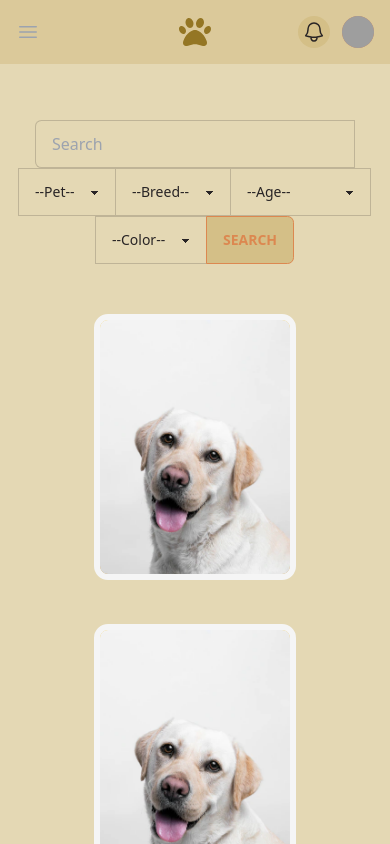
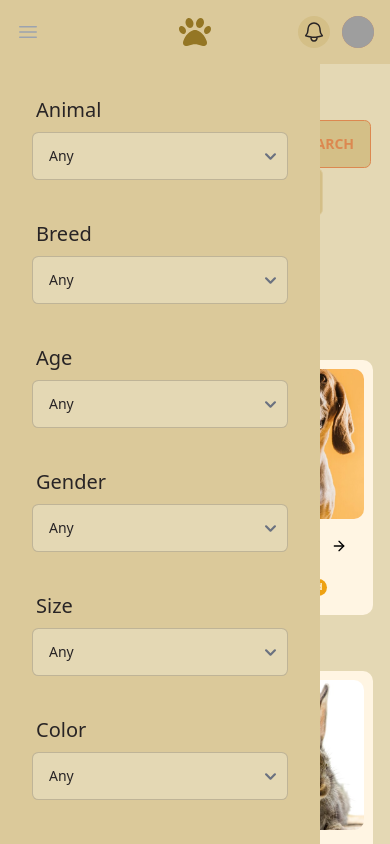
Before and after one commit to AhmedHosny2/Adoption, a React (Create React App) app in the folder client/: page /search in a window 390 px wide. Shown: the top 844 px of the page. Built offline with nearby package versions, Linux system fonts and the light colour scheme; grey boxes are pictures that could not be loaded.

Commit message:
finished search and browse page
added sidebar
and cards

```diff
--- a/client/package.json
+++ b/client/package.json
@@ -3,13 +3,19 @@
 	"version": "0.1.0",
 	"private": true,
 	"dependencies": {
+		"@emotion/react": "^11.11.1",
+		"@emotion/styled": "^11.11.0",
 		"@headlessui/react": "^1.7.17",
 		"@heroicons/react": "^2.0.18",
 		"@testing-library/jest-dom": "^5.17.0",
 		"@testing-library/react": "^13.4.0",
 		"@testing-library/user-event": "^13.5.0",
+		"@trendmicro/react-sidenav": "^0.5.0",
+		"flowbite": "^1.8.1",
+		"flowbite-react": "^0.6.4",
 		"framer-motion": "^10.16.4",
 		"react": "^18.2.0",
+		"react-burger-menu": "^3.0.9",
 		"react-dom": "^18.2.0",
 		"react-router-dom": "^6.17.0",
 		"react-scripts": "5.0.1",
--- /dev/null
+++ b/client/src/components/card4/card4.css
@@ -0,0 +1,137 @@
+.article-wrapper {
+	width: 300px;
+	-webkit-transition: 0.15s all ease-in-out;
+	transition: 0.15s all ease-in-out;
+	border-radius: 10px;
+	padding: 5px;
+	border: 4px solid transparent;
+	cursor: pointer;
+	background-color: rgb(255, 245, 227);
+}
+
+.article-wrapper:hover {
+	-webkit-box-shadow: 10px 10px 0 #4e84ff, 20px 20px 0 #4444bd;
+	box-shadow: 10px 10px 0 #ddab1f, 20px 20px 0 #6d4b07;
+	border-color: #4a3709;
+	-webkit-transform: translate(-20px, -20px);
+	-ms-transform: translate(-20px, -20px);
+	transform: translate(-20px, -20px);
+}
+
+.article-wrapper:active {
+	-webkit-box-shadow: none;
+	box-shadow: none;
+	-webkit-transform: translate(0, 0);
+	-ms-transform: translate(0, 0);
+	transform: translate(0, 0);
+}
+
+.types {
+	gap: 10px;
+	display: -webkit-box;
+	display: -ms-flexbox;
+	display: flex;
+	place-content: flex-start;
+}
+
+.rounded-lg {
+	/* class tailwind */
+	border-radius: 10px;
+}
+
+.article-wrapper:hover .project-hover {
+	-webkit-transform: rotate(-45deg);
+	-ms-transform: rotate(-45deg);
+	transform: rotate(-45deg);
+	background-color: #f0bca6;
+}
+
+.project-info {
+	padding-top: 20px;
+	padding: 10px;
+	display: -webkit-box;
+	display: -ms-flexbox;
+	display: flex;
+	-webkit-box-orient: vertical;
+	-webkit-box-direction: normal;
+	-ms-flex-direction: column;
+	flex-direction: column;
+	gap: 20px;
+}
+
+.project-title {
+	font-size: 2em;
+	margin: 0;
+	font-weight: 600;
+	/* depend de la font */
+	overflow: hidden;
+	text-overflow: ellipsis;
+	white-space: nowrap;
+	color: black;
+}
+
+.flex-pr {
+	display: -webkit-box;
+	display: -ms-flexbox;
+	display: flex;
+	-webkit-box-pack: justify;
+	-ms-flex-pack: justify;
+	justify-content: space-between;
+	-webkit-box-align: center;
+	-ms-flex-align: center;
+	align-items: center;
+}
+
+.project-type {
+	background: #eea112;
+	color: #ffffff;
+	font-weight: bold;
+	padding: 0.3em 0.7em;
+	border-radius: 15px;
+	font-size: 12px;
+	letter-spacing: -0.6px;
+	/* background-color: rgba(165, 96, 247, 0.43);
+	color: rgb(85, 27, 177); */
+}
+
+.project-hover {
+	border-radius: 50%;
+	width: 50px;
+	height: 50px;
+	padding: 9px;
+	-webkit-transition: all 0.3s ease;
+	transition: all 0.3s ease;
+}
+
+.container-project {
+	width: 300px;
+	height: 340px;
+	object-fit: cover;
+}
+
+@media (max-width: 767px) {
+	.article-wrapper {
+		width: 150px;
+	}
+	.project-title {
+		font-size: 15px;
+	}
+	.project-type {
+		font-size: 8px;
+	}
+	.container-project {
+		width: 150px;
+		height: 150px;
+		object-fit: cover;
+	}
+	.project-hover {
+		width: 30px;
+		height: 30px;
+	}
+	.project-hover svg {
+		width: 1em;
+		height: 1em;
+		position: relative;
+		right: 2px;
+	}
+}
--- /dev/null
+++ b/client/src/components/card4/card4.jsx
@@ -0,0 +1,46 @@
+import './card4.css';
+
+function Card4({ name, animal, breed, image }) {
+	return (
+		<>
+			<article className="article-wrapper">
+				{/* <div className="rounded-lg container-project"></div> */}
+				<img className="rounded-lg container-project" src={image} alt="" />
+				<div className="project-info">
+					<div className="flex-pr">
+						<div className="project-title text-nowrap">{name}</div>
+						<div className="project-hover">
+							<svg
+								// style="color: black;"
+								xmlns="http://www.w3.org/2000/svg"
+								width="2em"
+								height="2em"
+								color="black"
+								stroke-linejoin="round"
+								stroke-linecap="round"
+								viewBox="0 0 24 24"
+								stroke-width="2"
+								fill="none"
+								stroke="currentColor"
+							>
+								<line y2="12" x2="19" y1="12" x1="5"></line>
+								<polyline points="12 5 19 12 12 19"></polyline>
+							</svg>
+						</div>
+					</div>
+					<div className="types">
+						<span
+							// style="background-color: rgba(165, 96, 247, 0.43); color: rgb(85, 27, 177);"
+							className="project-type"
+						>
+							• Animal
+						</span>
+						<span className="project-type">• Breed</span>
+					</div>
+				</div>
+			</article>
+		</>
+	);
+}
+
+export default Card4;
--- a/client/src/components/search/search.jsx
+++ b/client/src/components/search/search.jsx
@@ -4,10 +4,11 @@ function SearchPage() {
 			<div className="join flex flex-wrap justify-center items-center">
 				<div>
 					<div>
-						<input className="input input-bordered join-item w-80" placeholder="Search" />
+						<input className="input input-bordered join-item" placeholder="Search" />
 					</div>
 				</div>
-				<select className="select select-bordered join-item">
+
+				{/* <select className="select select-bordered join-item">
 					<option selected>--Pet--</option>
 					<option>Dog</option>
 					<option>Cat</option>
@@ -32,7 +33,7 @@ function SearchPage() {
 					<option>Orange</option>
 					<option>Brown</option>
 					<option>Black</option>
-				</select>
+				</select> */}
 				<div className="indicator">
 					<button className="btn btn-outline btn-accent join-item bg-base-300">Search</button>
 				</div>
--- /dev/null
+++ b/client/src/components/select/select.jsx
@@ -0,0 +1,20 @@
+function Select({ title, optionList }) {
+	return (
+		<>
+			<div className="form-control w-64">
+				<label className="label">
+					<span className="label-text text-xl">{title}</span>
+				</label>
+				<select className="select select-bordered">
+					<option selected>Any</option>
+					{optionList.map((option, index) => (
+						<option key={index}>{option}</option>
+					))}
+				</select>
+				<label className="label"></label>
+			</div>
+		</>
+	);
+}
+
+export default Select;
--- a/client/src/pages/searchpage/searchpage.jsx
+++ b/client/src/pages/searchpage/searchpage.jsx
@@ -1,10 +1,14 @@
 import '../../App.css';
+import { useState } from 'react';
 import { motion } from 'framer-motion';
 import SearchBar from '../../components/search/search';
-import Card3 from '../../components/card3/card3';
-import Footer from '../../components/footer/footer';
+import Card4 from '../../components/card4/card4';
+import Select from '../../components/select/select';
 
 import dog1 from '../../assets/dog1.webp';
+import dog2 from '../../assets/dog2.jpg';
+import cat1 from '../../assets/cat1.webp';
+import rabbit1 from '../../assets/rabbit1.jpg';
 
 const containerVariants = {
 	hidden: {
@@ -22,31 +26,260 @@ const containerVariants = {
 	},
 };
 
+const sidebarItemVariants = {
+	hidden: {
+		opacity: 0,
+		y: '100vw',
+	},
+	visibile: {
+		opacity: 1,
+		y: '0vw',
+		transition: { delay: 1, duration: 0.6, ease: 'easeOut' },
+	},
+};
+
+const cardData = [
+	{
+		name: 'Felix',
+		animal: 'Dog',
+		breed: 'Golden',
+		image: dog1,
+	},
+	{
+		name: 'Joe',
+		animal: 'Dog',
+		breed: 'Golden',
+		image: dog2,
+	},
+	{
+		name: 'Joesey',
+		animal: 'Dog',
+		breed: 'Golden',
+		image: cat1,
+	},
+	{
+		name: 'Max',
+		animal: 'Dog',
+		breed: 'Golden',
+		image: rabbit1,
+	},
+	{
+		name: 'Stecki',
+		animal: 'Dog',
+		breed: 'Golden',
+		image: dog1,
+	},
+	{
+		name: 'Choco',
+		animal: 'Dog',
+		breed: 'Golden',
+		image: dog2,
+	},
+	{
+		name: 'Oreo',
+		animal: 'Dog',
+		breed: 'Golden',
+		image: cat1,
+	},
+	{
+		name: 'Funnel',
+		animal: 'Dog',
+		breed: 'Golden',
+		image: rabbit1,
+	},
+	{
+		name: 'Pizza',
+		animal: 'Dog',
+		breed: 'Golden',
+		image: dog1,
+	},
+	{
+		name: 'Hotdog',
+		animal: 'Dog',
+		breed: 'Golden',
+		image: dog2,
+	},
+	{
+		name: 'Penny',
+		animal: 'Dog',
+		breed: 'Golden',
+		image: cat1,
+	},
+	{
+		name: 'Sunny',
+		animal: 'Dog',
+		breed: 'Golden',
+		image: rabbit1,
+	},
+	{
+		name: 'Hammer',
+		animal: 'Dog',
+		breed: 'Golden',
+		image: dog1,
+	},
+	{
+		name: 'Thunder',
+		animal: 'Dog',
+		breed: 'Golden',
+		image: dog2,
+	},
+];
+
 function SearchPage() {
+	const cardsPerPage = 6; // Number of cards per page
+	const [currentPage, setCurrentPage] = useState(1);
+
+	const indexOfLastCard = currentPage * cardsPerPage;
+	const indexOfFirstCard = indexOfLastCard - cardsPerPage;
+	const currentCards = cardData.slice(indexOfFirstCard, indexOfLastCard);
+
+	const nextPage = () => {
+		setCurrentPage(currentPage + 1);
+	};
+
+	const prevPage = () => {
+		setCurrentPage(currentPage - 1);
+	};
+
+	const isPreviousDisabled = currentPage === 1;
+	const isNextDisabled = cardData.length <= currentPage * cardsPerPage;
+
 	return (
 		<>
 			<motion.div variants={containerVariants} initial="hidden" animate="visibile" exit="exit">
-				<div className="h-full">
-					<div className="flex flex-col justify-center items-center mt-14">
-						<SearchBar />
-						<div className="my-14 flex flex-wrap gap-14 justify-center items-center">
-							<Card3 text1={'Felix'} text2={'Good Boy'} image={dog1} />
-							<Card3 text1={'Felix'} text2={'Good Boy'} image={dog1} />
-							<Card3 text1={'Felix'} text2={'Good Boy'} image={dog1} />
-							<Card3 text1={'Felix'} text2={'Good Boy'} image={dog1} />
-							<Card3 text1={'Felix'} text2={'Good Boy'} image={dog1} />
-							<Card3 text1={'Felix'} text2={'Good Boy'} image={dog1} />
-							<Card3 text1={'Felix'} text2={'Good Boy'} image={dog1} />
-							<Card3 text1={'Felix'} text2={'Good Boy'} image={dog1} />
-							<Card3 text1={'Felix'} text2={'Good Boy'} image={dog1} />
-							<Card3 text1={'Felix'} text2={'Good Boy'} image={dog1} />
-							<Card3 text1={'Felix'} text2={'Good Boy'} image={dog1} />
-							<Card3 text1={'Felix'} text2={'Good Boy'} image={dog1} />
-							<Card3 text1={'Felix'} text2={'Good Boy'} image={dog1} />
-							<Card3 text1={'Felix'} text2={'Good Boy'} image={dog1} />
-							<Card3 text1={'Felix'} text2={'Good Boy'} image={dog1} />
-							<Card3 text1={'Felix'} text2={'Good Boy'} image={dog1} />
+				<div className="drawer lg:drawer-open">
+					<input id="my-drawer-2" type="checkbox" className="drawer-toggle" />
+					<div className="drawer-content flex flex-col items-center justify-center">
+						<div className="h-full">
+							<div className="flex flex-col justify-center items-center mt-14">
+								<SearchBar />
+								<label
+									htmlFor="my-drawer-2"
+									className="btn btn-wide drawer-button bg-base-300 lg:hidden"
+								>
+									<svg
+										width="45px"
+										height="45px"
+										viewBox="0 0 24.00 24.00"
+										fill="none"
+										xmlns="http://www.w3.org/2000/svg"
+										stroke="#ffffff"
+										stroke-width="0.00024000000000000003"
+									>
+										<g id="SVGRepo_bgCarrier" stroke-width="0"></g>
+										<g
+											id="SVGRepo_tracerCarrier"
+											stroke-linecap="round"
+											stroke-linejoin="round"
+										></g>
+										<g id="SVGRepo_iconCarrier">
+											{' '}
+											<path
+												fill-rule="evenodd"
+												clip-rule="evenodd"
+												d="M3 7C3 6.44772 3.44772 6 4 6H20C20.5523 6 21 6.44772 21 7C21 7.55228 20.5523 8 20 8H4C3.44772 8 3 7.55228 3 7ZM6 12C6 11.4477 6.44772 11 7 11H17C17.5523 11 18 11.4477 18 12C18 12.5523 17.5523 13 17 13H7C6.44772 13 6 12.5523 6 12ZM9 17C9 16.4477 9.44772 16 10 16H14C14.5523 16 15 16.4477 15 17C15 17.5523 14.5523 18 14 18H10C9.44772 18 9 17.5523 9 17Z"
+												fill="#ffffff"
+											></path>{' '}
+										</g>
+									</svg>
+								</label>
+
+								<div className="join mt-10">
+									<button
+										className="join-item btn"
+										onClick={prevPage}
+										disabled={isPreviousDisabled}
+									>
+										«
+									</button>
+									<button className="join-item btn">Page {currentPage}</button>
+									<button
+										className="join-item btn"
+										onClick={nextPage}
+										disabled={isNextDisabled}
+									>
+										»
+									</button>
+								</div>
+								<div className="my-14 flex flex-wrap gap-14 justify-center items-center">
+									{currentCards.map((card, index) => (
+										<Card4
+											key={index}
+											name={card.name}
+											animal={card.animal}
+											breed={card.breed}
+											image={card.image}
+										/>
+									))}
+								</div>
+								<div className="join mb-10">
+									<button
+										className="join-item btn"
+										onClick={prevPage}
+										disabled={isPreviousDisabled}
+									>
+										«
+									</button>
+									<button className="join-item btn">Page {currentPage}</button>
+									<button
+										className="join-item btn"
+										onClick={nextPage}
+										disabled={isNextDisabled}
+									>
+										»
+									</button>
+								</div>
+							</div>
 						</div>
+					</div>
+					<div className="drawer-side">
+						<label
+							htmlFor="my-drawer-2"
+							aria-label="close sidebar"
+							className="drawer-overlay"
+						></label>
+						<motion.ul
+							variants={sidebarItemVariants}
+							className="menu p-4 w-80 min-h-full bg-base-200 text-base-content"
+						>
+							{/* Sidebar content here */}
+							<li>
+								<a>
+									<Select
+										title={'Animal'}
+										optionList={['Animal1', 'Animal2', 'Animal3']}
+									/>
+								</a>
+							</li>
+							<li>
+								<a>
+									<Select title={'Breed'} optionList={['Breed1', 'Breed2', 'Breed3']} />
+								</a>
+							</li>
+							<li>
+								<a>
+									<Select title={'Age'} optionList={['Age1', 'Age2', 'Age3']} />
+								</a>
+							</li>
+							<li>
+								<a>
+									<Select
+										title={'Gender'}
+										optionList={['Gender1', 'Gender2', 'Gender3']}
+									/>
+								</a>
+							</li>
+							<li>
+								<a>
+									<Select title={'Size'} optionList={['Size1', 'Size2', 'Size3']} />
+								</a>
+							</li>
+							<li>
+								<a>
+									<Select title={'Color'} optionList={['Color1', 'Color2', 'Color3']} />
+								</a>
+							</li>
+						</motion.ul>
 					</div>
 				</div>
 			</motion.div>
--- a/client/tailwind.config.js
+++ b/client/tailwind.config.js
@@ -1,10 +1,10 @@
 /** @type {import('tailwindcss').Config} */
 module.exports = {
-	content: ['./src/**/*.{js,jsx,ts,tsx}'],
+	content: ['./src/**/*.{js,jsx,ts,tsx}', 'node_modules/flowbite-react/**/*.{js,jsx,ts,tsx}'],
 	theme: {
 		extend: {},
 	},
-	plugins: [require('daisyui')],
+	plugins: [require('daisyui'), require('flowbite/plugin')],
 
 	daisyui: {
 		themes: ['retro'],
```
Also changed, not shown: 1 other file (tests, documents, lock files or other folders).
